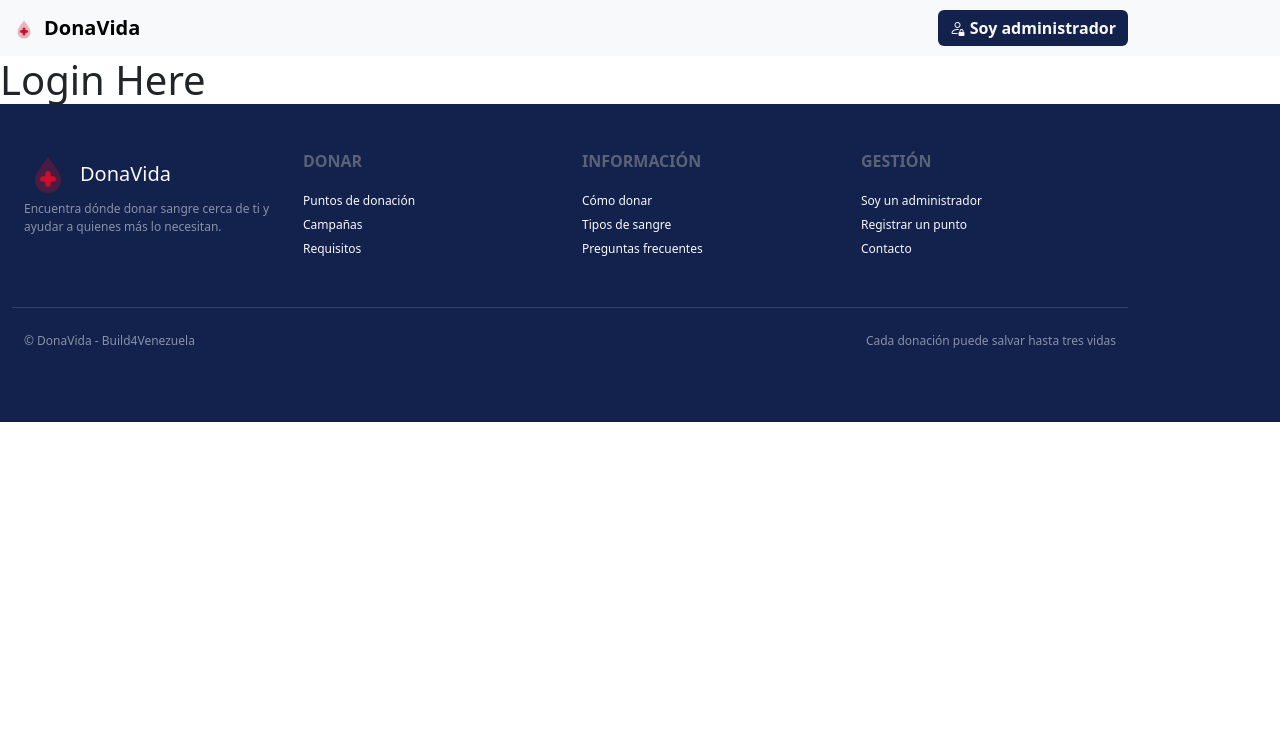
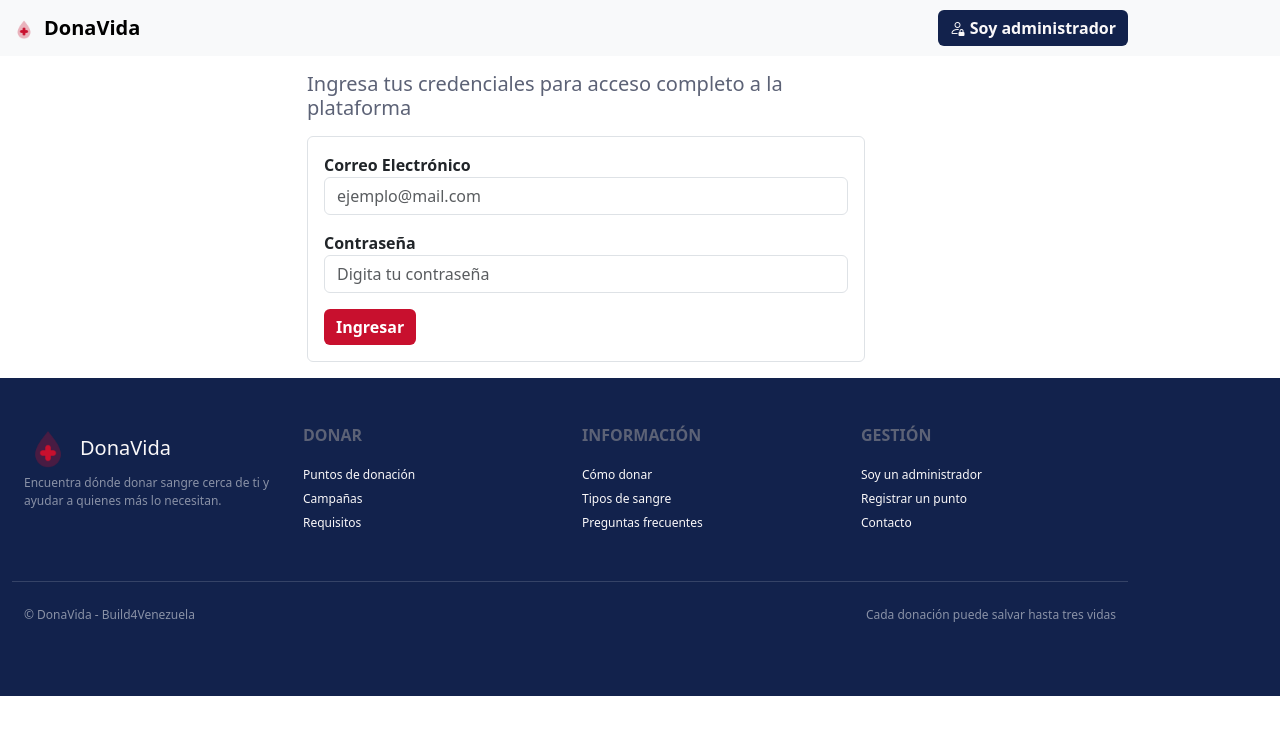
Before and after one commit to ALYSONCASTIBLANCO/DonaVidaFrontend, a React (Vite) app: page /login in a window 1280 px wide. Shown: the top 734 px of the page. Built offline with nearby package versions, Linux system fonts and the light colour scheme.

Commit message:
Se realiza el login con autenticacion de prueba, incorpocacion del context para el manejo de privilegios y rutas restringidas.

```diff
--- a/src/App.jsx
+++ b/src/App.jsx
@@ -4,6 +4,8 @@ import AppFooter from './components/layout/AppFooter'
 import PublicPage from './pages/PublicPage'
 import AdminPage from './pages/AdminPage'
 import Login from './pages/Login'
+//Usamos el ProtectedRoute para evitar que cualquiera pueda acceder a esta pagina.
+import ProtectedRoute from './components/layout/ProtectedRoute'
 import {BrowserRouter as Router, Route, Routes } from 'react-router-dom'
 function App() {
 
@@ -13,7 +15,13 @@ function App() {
       <Routes>
         <Route path='/' element={<PublicPage/>}/>
         <Route path='/login' element={<Login/>}/>
-        <Route path='/admin' element={<AdminPage/>}/>
+        <Route
+        path='/admin'
+        element={
+        <ProtectedRoute>
+          <AdminPage/>
+        </ProtectedRoute>
+        }/>
       </Routes>
       <AppFooter />
     </Router>
--- /dev/null
+++ b/src/components/layout/ProtectedRoute.jsx
@@ -0,0 +1,16 @@
+//Este archivo se usa para proteger las rutas que no son de acceso publico como el panel de admins.
+import{ Navigate } from 'react-router-dom';
+import { useAuth } from '../../context/AuthContext'
+
+export default function ProtectedRoute({ children }){
+    //Verificamos el estado de sesion.
+    const { isAuthenticated } = useAuth();
+
+    //Si la persona no ha iniciado sesion y desea entrar a cualquier pagina privilegiada entonces...
+    if(!isAuthenticated){
+        //El replace evita que cuando vaya atras, o consultar el historial del navegador, pueda acceder a la ruta.
+        return <Navigate to="/login" replace />
+    }
+
+    return children;
+}
--- /dev/null
+++ b/src/context/AuthContext.jsx
@@ -0,0 +1,42 @@
+//Este archivo contiene el context, es decir, la columna vertebral de credenciales
+//que nos permite validar que acciones puede hacer el usuario registrado y sus privilegios.
+import { createContext, useState, useContext } from "react";
+//El contexto en este caso es un canal de comunicacion que consume toda la plataforma
+//y llega a cualquier componente sin pasar por props.
+const AuthContext = createContext(null);
+
+//Ahora, viene el provider. es el componente que contiene la informacion y todos los elementos
+//pueden acceder a el.
+export function AuthProvider({children}){
+    //Estado real de autenticacion vive aqui
+    const [token, setToken] = useState(null);
+
+    //Cuando se inicia la sesion, guarda el token
+    function login(tokenReceived){
+        setToken(tokenReceived);
+    }
+
+    //Cuando cierro sesion:
+    function logout(){
+        setToken(null);
+    }
+
+    //Lo que el provider comparte con todos sus hijos o componentes que la contienen:
+    const value = {
+        token,
+        isAuthenticated: token !==null,
+        login,
+        logout
+    }
+
+    return(
+        <AuthContext.Provider value={value}>
+            {children}
+        </AuthContext.Provider>
+    )
+}
+
+//Usamos esta funcion adicional para evitar hacer multiples llamados a cada rato del Context.
+export function useAuth(){
+    return useContext(AuthContext);
+}
--- a/src/index.css
+++ b/src/index.css
@@ -129,3 +129,13 @@ footer{
   border: 1px solid var(--border);
   box-shadow: 0 4px 3px rgba(0, 0, 0, 0.07) !important;
 }
+
+/*Estilos para el login*/
+.login-container{
+  width: 50% !important;
+}
+@media (max-width: 576px) {
+  .login-container {
+    width: 90% !important;
+  }
+}
--- a/src/main.jsx
+++ b/src/main.jsx
@@ -3,10 +3,13 @@ import { createRoot } from 'react-dom/client'
 import 'bootstrap/dist/css/bootstrap.min.css'
 import 'bootstrap-icons/font/bootstrap-icons.css'
 import './index.css'
+import { AuthProvider } from './context/AuthContext' // Transferimos contexto para que pueda ser usado por toda la App.
 import App from './App.jsx'
 
 createRoot(document.getElementById('root')).render(
   <StrictMode>
-    <App />
+    <AuthProvider>
+      <App />
+    </AuthProvider>
   </StrictMode>
 )
--- a/src/pages/Login.jsx
+++ b/src/pages/Login.jsx
@@ -1,5 +1,86 @@
+import { useState } from 'react';
+import { Container } from 'react-bootstrap';
+import Button from 'react-bootstrap/Button';
+import Form from 'react-bootstrap/Form';
+//Insertamos el hook y lo necesario para usar el Context y la asignacion de roles.
+import { useAuth } from '../context/AuthContext'
+import { useNavigate } from 'react-router-dom'
+
 export default function Login(){
+    //Variables de prueba, se reemplazaran cuando sea el momento.
+    const ADMIN_EMAIL = 'admin@donavida.com'
+    const ADMIN_PASSWORD = 'admin123'
+
+    //Insercion de bootstrap para validacion de formulario.
+    const [validated, setValidated] = useState(false);
+
+    //Verificacion de credenciales
+    const [credentials, setCredentials]=useState({
+        email: '',
+        password: ''
+    })
+
+    //Creacion de estados y variables para el manejo de tokens de sesion.
+    const { login } = useAuth();
+    const navigate = useNavigate();
+
+    //Uso de estado para el error cuando hay credenciales incorrectas.
+    const[loginError, setLoginError] = useState(false);
+
+    const handleSubmit = (event) => {
+        const form = event.currentTarget;
+        if (form.checkValidity() === false) {
+        event.preventDefault();
+        event.stopPropagation();
+        }
+    event.preventDefault();
+    setValidated(true);
+
+    //Validacion de las credenciales:
+    if(credentials.email === ADMIN_EMAIL && credentials.password === ADMIN_PASSWORD){
+        setLoginError(false);
+        //Manda token al context
+        login('fake-token');
+        //Redirige a admin.
+        navigate('/admin');
+    }
+    else{
+        setLoginError(true);
+    }
+  };
+
     return(
-        <h1>Login Here</h1>
+    <Container className='d-flex flex-column justify-content-center align-items-center m-3'>
+    <h5 className='mb-3 login-container card-text'>Ingresa tus credenciales para acceso completo a la plataforma</h5>
+    <Form className='p-3 login-container border rounded' noValidate validated={validated} onSubmit={handleSubmit}>
+        <Form.Group className="mb-3" controlId="formBasicEmail">
+            <Form.Label className='fw-bold'>Correo Electrónico</Form.Label>
+            <Form.Control
+            type="email"
+            placeholder="ejemplo@mail.com"
+            value={credentials.email}
+            onChange={(e)=>setCredentials(prev=>({...prev, email: e.target.value}))}
+            required/>
+            <Form.Control.Feedback type='invalid'>Verifica tu email.</Form.Control.Feedback>
+        </Form.Group>
+        <Form.Group className="mb-3" controlId="formBasicPassword">
+            <Form.Label className='fw-bold'>Contraseña</Form.Label>
+            <Form.Control
+            type="password"
+            placeholder="Digita tu contraseña"
+            value={credentials.password}
+            onChange={(e)=>setCredentials(prev=>({...prev, password: e.target.value}))}
+            required/>
+            <Form.Control.Feedback type='invalid'>Verifica tu contraseña.</Form.Control.Feedback>
+        </Form.Group>
+        <Button className='main-buttons' type="submit">
+            Ingresar
+        </Button>
+    </Form>
+    {//Enlazar mensaje de error con el formularo en caso de ser necesario.
+    loginError &&(
+        <p className='text-danger-mt-2'>Credenciales incorrectas. Verifica la información e intenta nuevamente.</p>
+    )}
+    </Container>
     );
 }
```
